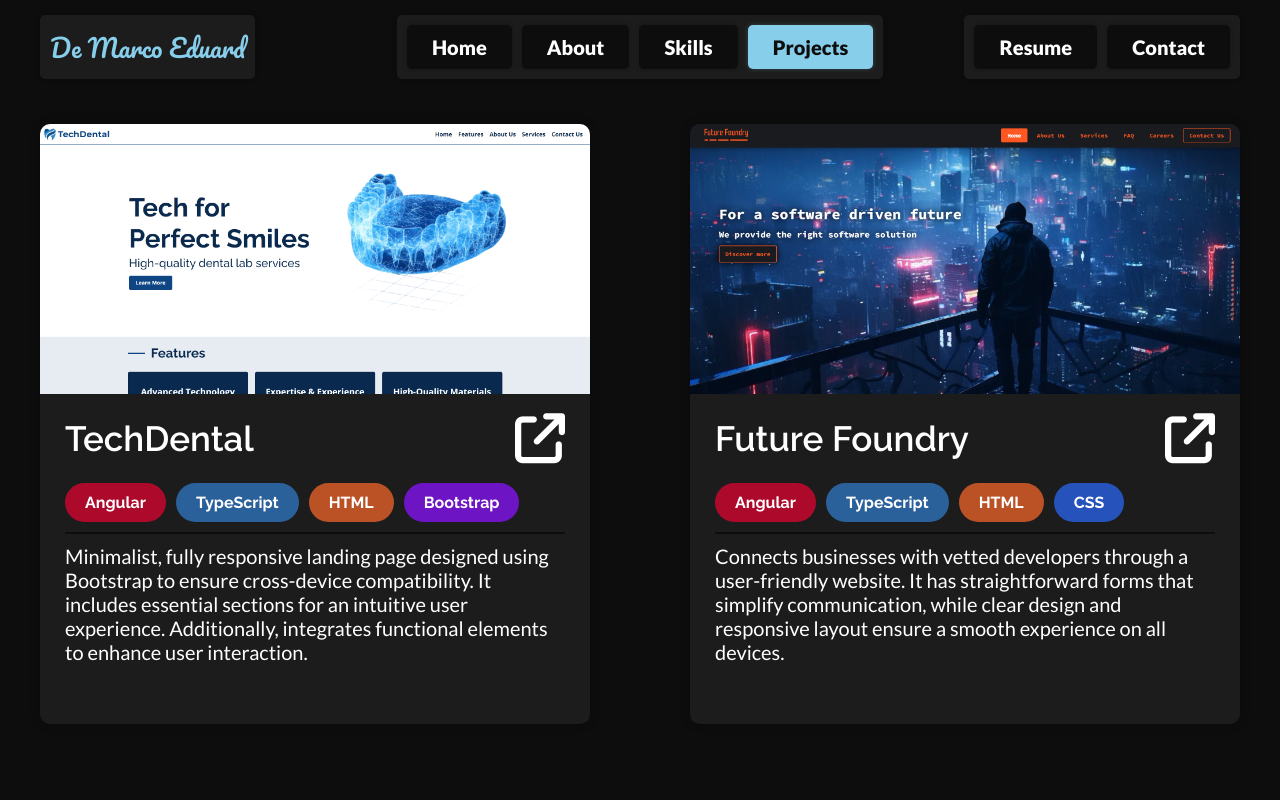
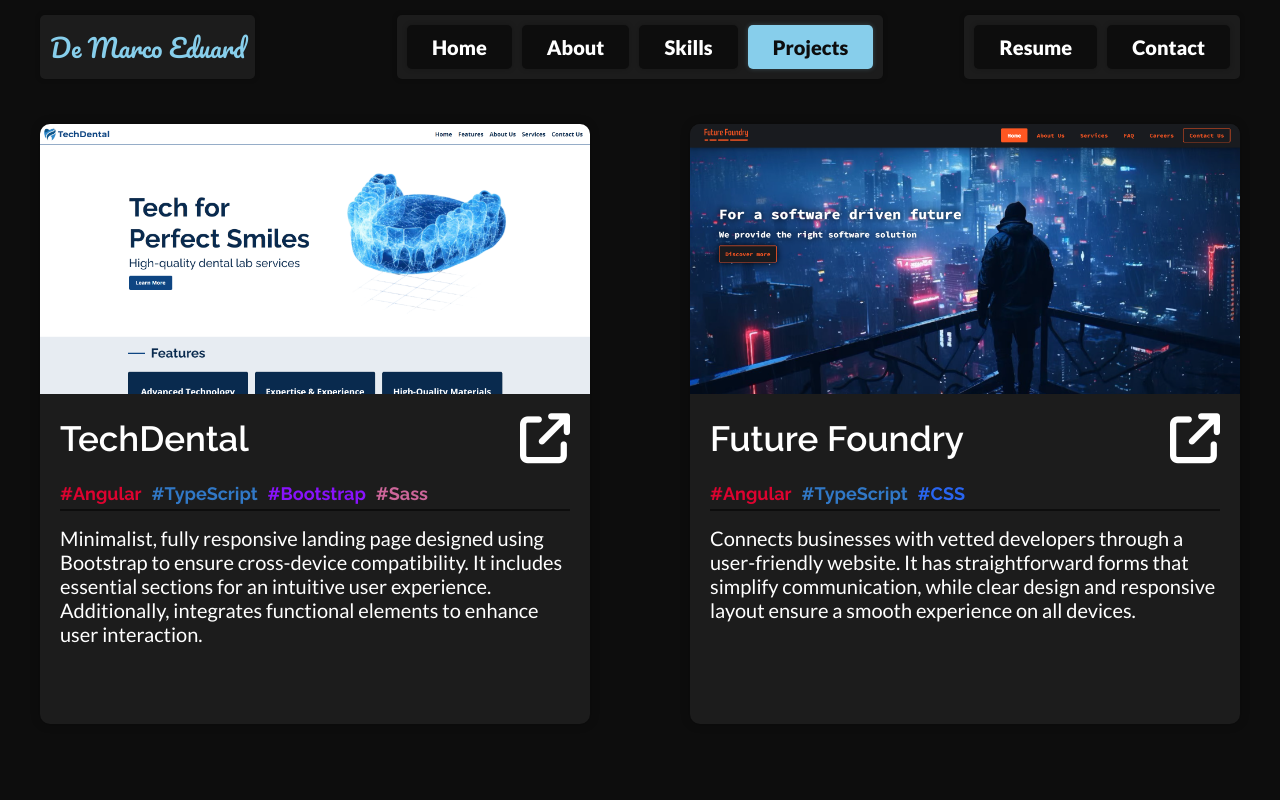
Before and after one commit to demarcoeduard/portfolio, an Angular app: page /projects in a window 1280 px wide. Shown: the top 800 px of the page. Built offline with nearby package versions, Linux system fonts and the light colour scheme.

Commit message:
added animation and changes to text sizes and projects tags

```diff
--- a/src/app/about/about.component.css
+++ b/src/app/about/about.component.css
@@ -2,6 +2,7 @@ section {
   max-width: 1440px;
   padding: 0px 20px;
   margin: auto;
+  margin-bottom: 100px;
   display: flex;
   gap: 25px;
 }
@@ -142,6 +143,7 @@ i {
   }
 
   .lato-regular {
-    font-size: 16px;
+    font-size: 18px;
+    line-height: 1.3;
   }
 }
--- a/src/app/about/about.component.html
+++ b/src/app/about/about.component.html
@@ -1,4 +1,4 @@
-<section>
+<section @fade>
   <div class="links">
     <a href="mailto:demarcoeduard@gmail.com" class="card link-card">
       <i class="fa-solid fa-envelope"></i>
--- a/src/app/about/about.component.ts
+++ b/src/app/about/about.component.ts
@@ -1,9 +1,18 @@
+import { animate, style, transition, trigger } from '@angular/animations';
 import { Component } from '@angular/core';
 
 @Component({
   selector: 'app-about',
   templateUrl: './about.component.html',
-  styleUrls: ['./about.component.css']
+  styleUrls: ['./about.component.css'],
+  animations: [
+    trigger('fade', [
+      transition(':enter', [
+        style({ opacity: 0 }),
+        animate('0.20s ease-out', style({ opacity: 1}))
+      ])
+    ])
+  ]
 })
 export class AboutComponent {
 
--- a/src/app/home/home.component.css
+++ b/src/app/home/home.component.css
@@ -2,6 +2,7 @@ section {
   max-width: 1440px;
   padding: 0px 20px;
   margin: auto;
+  margin-bottom: 100px;
 }
 
 .first-row {
--- a/src/app/home/home.component.html
+++ b/src/app/home/home.component.html
@@ -1,4 +1,4 @@
-<section>
+<section @fade>
   <div class="first-row">
     <div class="card profile-card">
       <p class="name raleway-bold">De Marco Eduard</p>
--- a/src/app/home/home.component.ts
+++ b/src/app/home/home.component.ts
@@ -1,9 +1,18 @@
+import { animate, style, transition, trigger } from '@angular/animations';
 import { Component } from '@angular/core';
 
 @Component({
   selector: 'app-home',
   templateUrl: './home.component.html',
-  styleUrls: ['./home.component.css']
+  styleUrls: ['./home.component.css'],
+  animations: [
+    trigger('fade', [
+      transition(':enter', [
+        style({ opacity: 0 }),
+        animate('0.20s ease-out', style({ opacity: 1}))
+      ])
+    ])
+  ]
 })
 export class HomeComponent {
 
--- a/src/app/projects/projects.component.css
+++ b/src/app/projects/projects.component.css
@@ -2,6 +2,7 @@ section {
   max-width: 1440px;
   padding: 0px 20px;
   margin: auto;
+  margin-bottom: 100px;
   display: flex;
   flex-wrap: wrap;
   justify-content: space-between;
@@ -24,7 +25,7 @@ img {
 }
 
 .info {
-  margin: 15px 25px 0px 25px;
+  margin: 15px 20px 0px 20px;
 }
 
 .header {
@@ -53,35 +54,33 @@ i:hover {
   display: flex;
   flex-wrap: wrap;
   gap: 10px;
-  padding-bottom: 10px;
-  margin-bottom: 10px;
+  padding-bottom: 5px;
+  margin-bottom: 15px;
   border-bottom: solid 2px var(--bg-color);
 }
 
 .skill-tag {
-  font-size: 16px;
-  padding: 10px 20px;
-  border-radius: 50px;
+  font-size: 18px;
 }
 
 .Angular {
-  background-color: rgba(221, 3, 48, 75%);
+  color: #dd0330;
 }
 
 .TypeScript {
-  background-color: rgba(49, 120, 198, 75%);
-}
-
-.HTML {
-  background-color: rgba(239, 101, 42, 75%);
+  color: #3178c6;
 }
 
 .CSS {
-  background-color: rgba(41, 101, 241, 75%);
+  color: #2965f1;
 }
 
 .Bootstrap {
-  background-color: rgba(137, 18, 252, 75%);
+  color: #8912fc;
+}
+
+.Sass {
+  color: #CD669A;
 }
 
 .description {
@@ -130,15 +129,12 @@ i:hover {
     margin: 10px;
   }
 
-  .header {
-    margin-bottom: 10px;
-  }
-
   .skill-tag {
-    padding: 5px 10px;
+    font-size: 16px;
   }
 
   .description {
-    font-size: 16px;
+    font-size: 18px;
+    line-height: 1.3;
   }
 }
--- a/src/app/projects/projects.component.html
+++ b/src/app/projects/projects.component.html
@@ -1,4 +1,4 @@
-<section>
+<section @fade>
   <div class="card" *ngFor="let project of projects">
     <img [src]="project.img" alt="project image">
     <div class="info">
@@ -9,7 +9,7 @@
         </a>
       </div>
       <div class="skills">
-        <p class="skill-tag  raleway-bold" [ngClass]="skill" *ngFor="let skill of project.skills">{{ skill }}</p>
+        <p class="skill-tag  raleway-bold" [ngClass]="skill" *ngFor="let skill of project.skills">#{{ skill }}</p>
       </div>
       <p class="description lato-regular">
         {{ project.description }}
--- a/src/app/projects/projects.component.ts
+++ b/src/app/projects/projects.component.ts
@@ -1,9 +1,18 @@
+import { animate, style, transition, trigger } from '@angular/animations';
 import { Component } from '@angular/core';
 
 @Component({
   selector: 'app-projects',
   templateUrl: './projects.component.html',
-  styleUrls: ['./projects.component.css']
+  styleUrls: ['./projects.component.css'],
+  animations: [
+    trigger('fade', [
+      transition(':enter', [
+        style({ opacity: 0 }),
+        animate('0.20s ease-out', style({ opacity: 1}))
+      ])
+    ])
+  ]
 })
 export class ProjectsComponent {
   projects = [
@@ -11,21 +20,21 @@ export class ProjectsComponent {
       img: "assets/techdental.png",
       title: "TechDental",
       link: "https://demarcoeduard.github.io/techdental/",
-      skills: ["Angular", "TypeScript", "HTML", "Bootstrap"],
+      skills: ["Angular", "TypeScript", "Bootstrap", "Sass"],
       description: "Minimalist, fully responsive landing page designed using Bootstrap to ensure cross-device compatibility. It includes essential sections for an intuitive user experience. Additionally, integrates functional elements to enhance user interaction."
     },
     {
       img: "assets/future-foundry.png",
       title: "Future Foundry",
       link: "https://demarcoeduard.github.io/future-foundry/",
-      skills: ["Angular", "TypeScript", "HTML", "CSS"],
+      skills: ["Angular", "TypeScript", "CSS"],
       description: "Connects businesses with vetted developers through a user-friendly website. It has straightforward forms that simplify communication, while clear design and responsive layout ensure a smooth experience on all devices."
     },
     {
       img: "assets/hospital-crm.png",
       title: "Hospital CRM",
       link: "https://demarcoeduard.github.io/hospital-crm/",
-      skills: ["Angular", "TypeScript", "HTML", "CSS"],
+      skills: ["Angular", "TypeScript", "CSS"],
       description: "Organizes doctor, patient, and appointment data in one central platform, improving hospital operations. Its intuitive interface allows adding, editing, and deleting info with ease. The real-time updates ensure data accuracy, while responsive design optimizes access on all devices."
     }
   ]
--- a/src/app/skills/skills.component.html
+++ b/src/app/skills/skills.component.html
@@ -1,4 +1,4 @@
-<section>
+<section @fade>
   <div class="card" *ngFor="let skill of skills">
     <img [src]="skill.logo" alt="logo skill">
     <p class="source-code-pro-medium">{{ skill.text }}</p>
--- a/src/app/skills/skills.component.ts
+++ b/src/app/skills/skills.component.ts
@@ -1,9 +1,18 @@
+import { animate, style, transition, trigger } from '@angular/animations';
 import { Component } from '@angular/core';
 
 @Component({
   selector: 'app-skills',
   templateUrl: './skills.component.html',
-  styleUrls: ['./skills.component.css']
+  styleUrls: ['./skills.component.css'],
+  animations: [
+    trigger('fade', [
+      transition(':enter', [
+        style({ opacity: 0 }),
+        animate('0.20s ease-out', style({ opacity: 1}))
+      ])
+    ])
+  ]
 })
 export class SkillsComponent {
   skills = [
```
